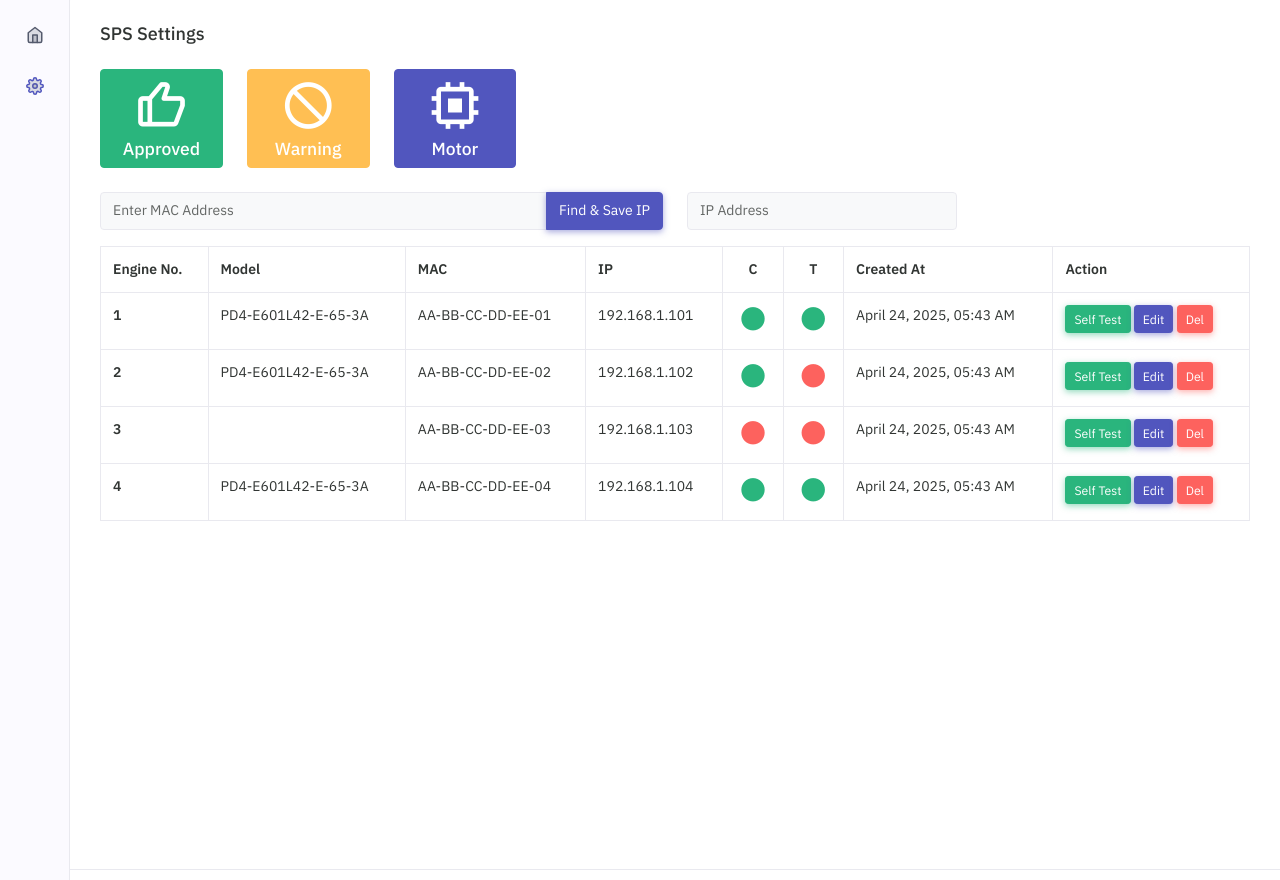
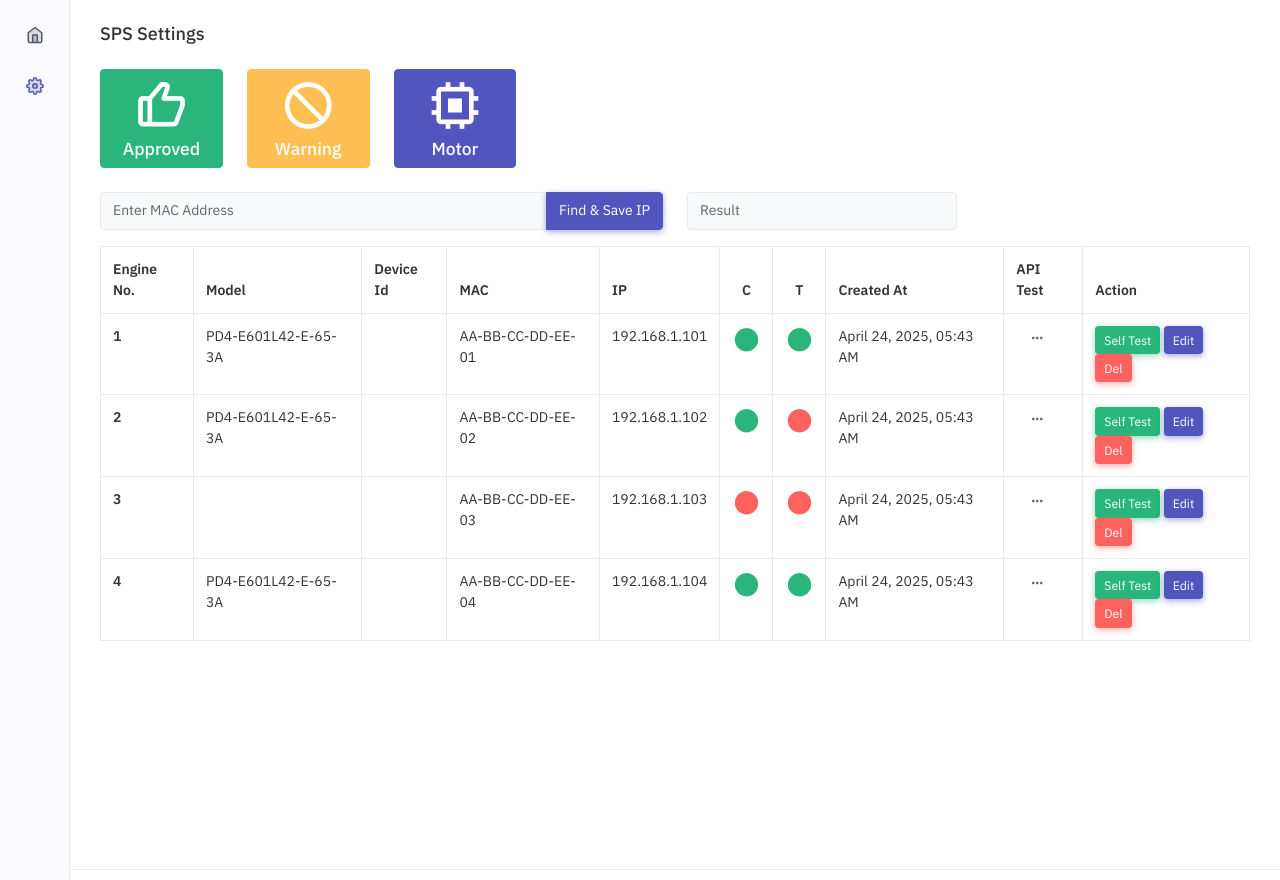
Before and after one commit to klausrock/plc_gui, a Flask app: page /system-settings in a window 1280 px wide. Shown: the part 71-951 px from the top of the page. Run offline with Flask 3, Linux system fonts and the light colour scheme; a user stored in the database is signed in; data comes from the database, SQL or seed files in the repository; both versions use the stored data as it was after the commit; some libraries are stand-ins or nearby versions.

Commit message:
device id api

```diff
--- a/app/__init__.py
+++ b/app/__init__.py
@@ -21,10 +21,11 @@
     # Redirect unauthorized users to the login page
     login_manager.login_view = "auth.login"
 
-    from app.routes import auth, dashboard
+    from app.routes import auth, dashboard, api
 
     app.register_blueprint(auth.bp)
     app.register_blueprint(dashboard.bp)
+    app.register_blueprint(api.bp)
 
     # Create tables
     with app.app_context():
--- a/app/models/stepperMotor.py
+++ b/app/models/stepperMotor.py
@@ -6,8 +6,9 @@
     id = db.Column(db.Integer, primary_key=True)
     engine_number = db.Column(db.String(120), nullable=True)
     mac_address = db.Column(db.String(20), nullable=False, unique=True, index=True)
-    ip_address = db.Column(db.String(45), nullable=False)
+    ip_address = db.Column(db.String(45), nullable=False, unique=True, index=True)
     model_number = db.Column(db.String(120), nullable=True)
+    device_id = db.Column(db.String(120), nullable=True)
     connected = db.Column(db.Boolean, nullable=True, default=False)
     tested = db.Column(db.Boolean, nullable=True, default=False)
     created_at = db.Column(db.DateTime, default=datetime.utcnow)
--- a/app/routes/dashboard.py
+++ b/app/routes/dashboard.py
@@ -1,11 +1,12 @@
 import re
+import httpx
+# import traceback
 import subprocess
-import httpx
-import traceback
 from flask import Blueprint, render_template, request, jsonify, flash, redirect, url_for
 from flask_login import login_required
 from app.models.stepperMotor import StepperMotor
 from app import os, db
+from app.utils.common import is_ip_alive
 
 bp = Blueprint('dashboard', __name__, url_prefix='')
 
@@ -25,6 +26,7 @@
             'mac_address': motor.mac_address,
             'ip_address': motor.ip_address,
             'model_number': motor.model_number,
+            'device_id': motor.device_id,
             'connected': motor.connected,
             'tested': motor.tested,
             'created_at': motor.created_at
@@ -120,12 +122,3 @@
 
     flash(f"Stepper Motor {motor.mac_address} deleted successfully!", 'success')
     return redirect(url_for('dashboard.system_settings'))
-
-def is_ip_alive(ip_address):
-    try:
-        ping_command = f"ping -n 1 {ip_address}" if os.name == 'nt' else f"ping -c 1 {ip_address}"
-        response = subprocess.run(ping_command, shell=True, capture_output=True, text=True)
-        return response.returncode == 0
-    except Exception as e:
-        print(f"Error checking IP {ip_address}: {e}")
-        return False
--- a/app/templates/views/dashboard/system_settings.html
+++ b/app/templates/views/dashboard/system_settings.html
@@ -69,7 +69,7 @@
         </div>
 
         <div class="col-md-3">
-            <input type="text" class="form-control" aria-label="IP Address" id="ip" placeholder="IP Address" readonly>
+            <input type="text" class="form-control" aria-label="Result" id="scanResult" placeholder="Result" readonly>
         </div>
 
     </div>
@@ -82,11 +82,13 @@
                     <tr>
                         <th>Engine No.</th>
                         <th>Model</th>
+                        <th>Device Id</th>
                         <th>MAC</th>
                         <th>IP</th>
                         <th class="text-center">C</th>
                         <th class="text-center">T</th>
                         <th>Created At</th>
+                        <th>API Test</th>
                         <th>Action</th>
                     </tr>
                     </thead>
@@ -95,11 +97,44 @@
                         <tr>
                             <th scope="row">{{ motor.engine_number }}</th>
                             <td>{{ motor.model_number }}</td>
+                            <td>{{ motor.device_id }}</td>
                             <td>{{ motor.mac_address }}</td>
                             <td>{{ motor.ip_address }}</td>
                             <td  class="text-center"><i class="bx bxs-circle fs-2 {% if motor.connected %} text-success {% else %} text-danger {% endif %}"></i></td>
                             <td  class="text-center"><i class="bx bxs-circle fs-2 {% if motor.tested %} text-success {% else %} text-danger {% endif %}"></i></td>
                             <td>{{ motor.created_at.strftime('%B %d, %Y, %I:%M %p') }}</td>
+                            <td>
+                                {#                                <div class="btn-group" role="group">#}
+                                {#                                                    <button id="btnGroupDrop1" type="button" class="btn btn-primary dropdown-toggle" data-bs-toggle="dropdown" aria-expanded="false">#}
+                                {#                                                        Dropdown <i class="mdi mdi-chevron-down"></i>#}
+                                {#                                                    </button>#}
+                                {#                                                    <ul class="dropdown-menu" aria-labelledby="btnGroupDrop1" style="">#}
+                                {#                                                        <li><a class="dropdown-item" href="#">Dropdown link</a></li>#}
+                                {#                                                        <li><a class="dropdown-item" href="#">Dropdown link</a></li>#}
+                                {#                                                    </ul>#}
+                                {#                                                </div>#}
+
+
+
+
+
+
+
+
+
+                                <div class="dropdown">
+                                    <button class="btn btn-link font-size-16 shadow-none py-0 text-muted dropdown-toggle" type="button" data-bs-toggle="dropdown" aria-expanded="false">
+                                        <i class="bx bx-dots-horizontal-rounded"></i>
+                                    </button>
+                                    <ul class="dropdown-menu dropdown-menu-end" style="">
+                                        <li>
+                                            <a class="dropdown-item" href="#" data-ip="{{ motor.ip_address }}" onclick="getDeviceId(this)">
+                                                Find Device ID
+                                            </a>
+                                        </li>
+                                    </ul>
+                                </div>
+                            </td>
                             <td>
                                 <a class="btn btn-success btn-sm waves-effect waves-light" href="#" role="button">Self Test</a>
 
@@ -160,8 +195,8 @@
                 const data = await response.json();
 
                 if (data.ip) {
-                    document.getElementById('ip').value = data.ip;
-                    document.getElementById('ip').style.backgroundColor = '#2AB57D';
+                    document.getElementById('scanResult').value = data.ip;
+                    document.getElementById('scanResult').style.backgroundColor = '#2AB57D';
 
                     progressBar.innerText = 'IP Found!';
                     progressBar.style.width = '100%';
@@ -172,8 +207,8 @@
                     }, 1500);
 
                 } else {
-                    document.getElementById('ip').value = "IP Not Found";
-                    document.getElementById('ip').style.backgroundColor = '#FD625E';
+                    document.getElementById('scanResult').value = "IP Not Found";
+                    document.getElementById('scanResult').style.backgroundColor = '#FD625E';
 
                     progressBar.innerText = 'IP Not Found';
                     progressBar.style.width = '100%';
@@ -199,6 +234,76 @@
             }
         }
 
+        async function getDeviceId(element) {
+            const ip = element.getAttribute("data-ip");
+            console.log(ip);
+
+            const progressBar = document.getElementById('progressBar');
+            const progressContainer = document.getElementById('progressContainer');
+
+            // Show Progress Bar and Reset
+            progressContainer.style.display = 'block';
+            progressBar.style.width = '0%';
+            progressBar.innerText = 'Scanning...';
+
+
+            let progress = 0;
+            // Simulate Progress Bar Animation
+            const progressInterval = setInterval(() => {
+                if (progress < 90) {  // Increase progress bar up to 90% before waiting for the real response
+                    progress += 10;
+                    progressBar.style.width = progress + '%';
+                }
+            }, 300);
+
+            try {
+
+                const response = await fetch(`api/device-id/${ip}`, {
+                    method: 'GET',
+                    headers: {
+                        'Accept': 'application/json',
+                    }
+                });
+
+                const data = response.json();
+
+                if (data.device_id) {
+                    document.getElementById('scanResult').value = data.device_id;
+                    document.getElementById('scanResult').style.backgroundColor = '#2AB57D';
+
+                    progressBar.innerText = 'Device Id Found!';
+                    progressBar.style.width = '100%';
+                    progressBar.classList.add('bg-success');
+
+                    setTimeout(() => {
+                        window.location.reload();
+                    }, 1500);
+
+                } else {
+                    document.getElementById('scanResult').value = "Device Id Not Found";
+                    document.getElementById('scanResult').style.backgroundColor = '#FD625E';
+
+                    progressBar.innerText = 'Device Id Not Found';
+                    progressBar.style.width = '100%';
+                    progressBar.classList.add('bg-danger');
+                }
+
+            } catch (error) {
+                console.error('Error:', error)
+                progressBar.innerText = 'Error Occurred';
+                progressBar.style.width = '100%';
+                progressBar.classList.add('bg-danger');
+            } finally {
+                clearInterval(progressInterval);
+
+                // Hide progress bar after 2 seconds
+                setTimeout(() => {
+                    progressContainer.style.display = 'none';
+                    progressBar.classList.remove('bg-success', 'bg-danger');
+                }, 2000);
+            }
+        }
+
         function normalizeMac(mac) {
             return mac.replace(/[^A-Fa-f0-9]/g, '').toUpperCase();
         }
```
Also changed, not shown: app/routes/api.py (added, +46 -0 lines), app/utils/common.py (added, +11 -0 lines), populate_data.py (+5 -5 lines), app/data.sqlite, app/utils/__init__.py (added).
